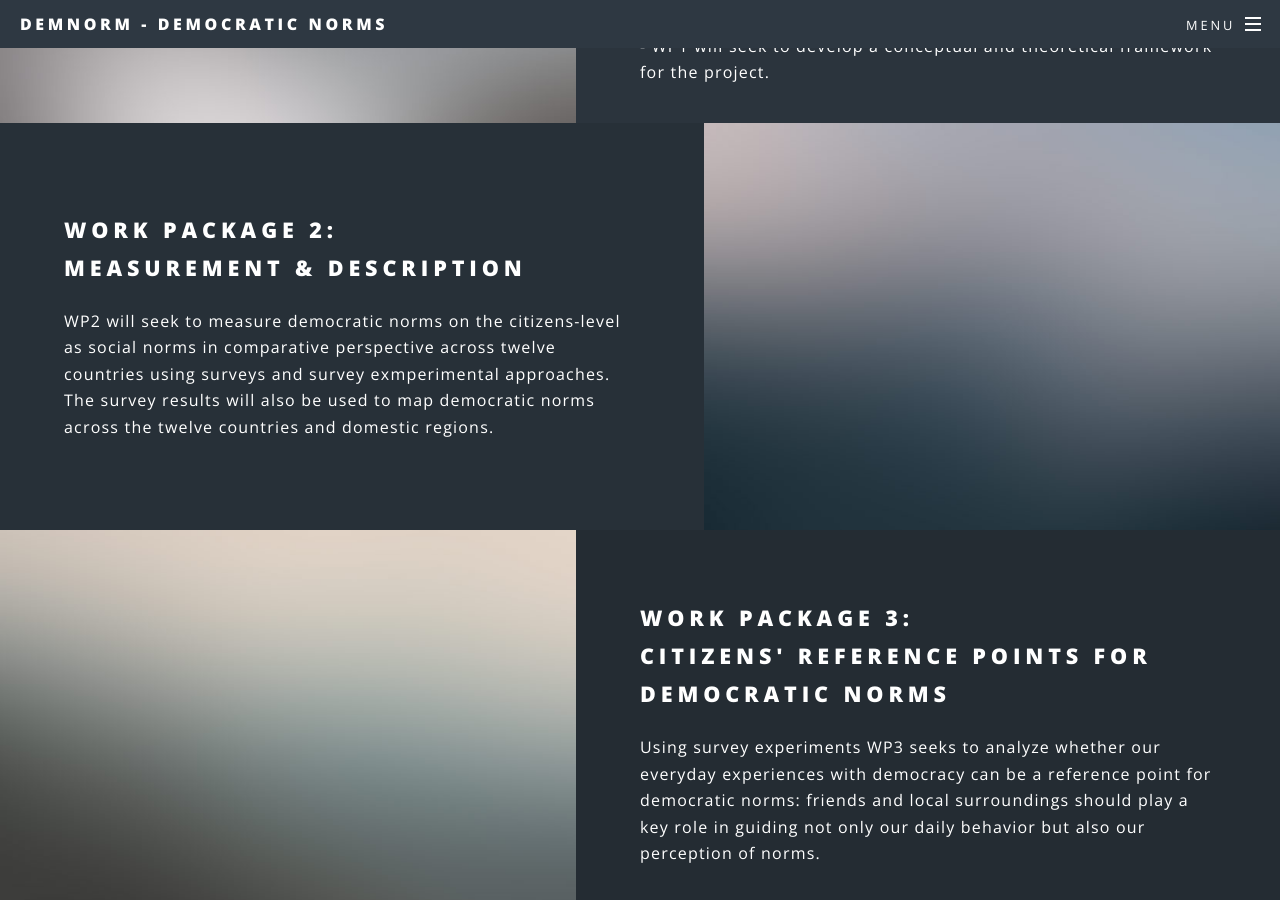
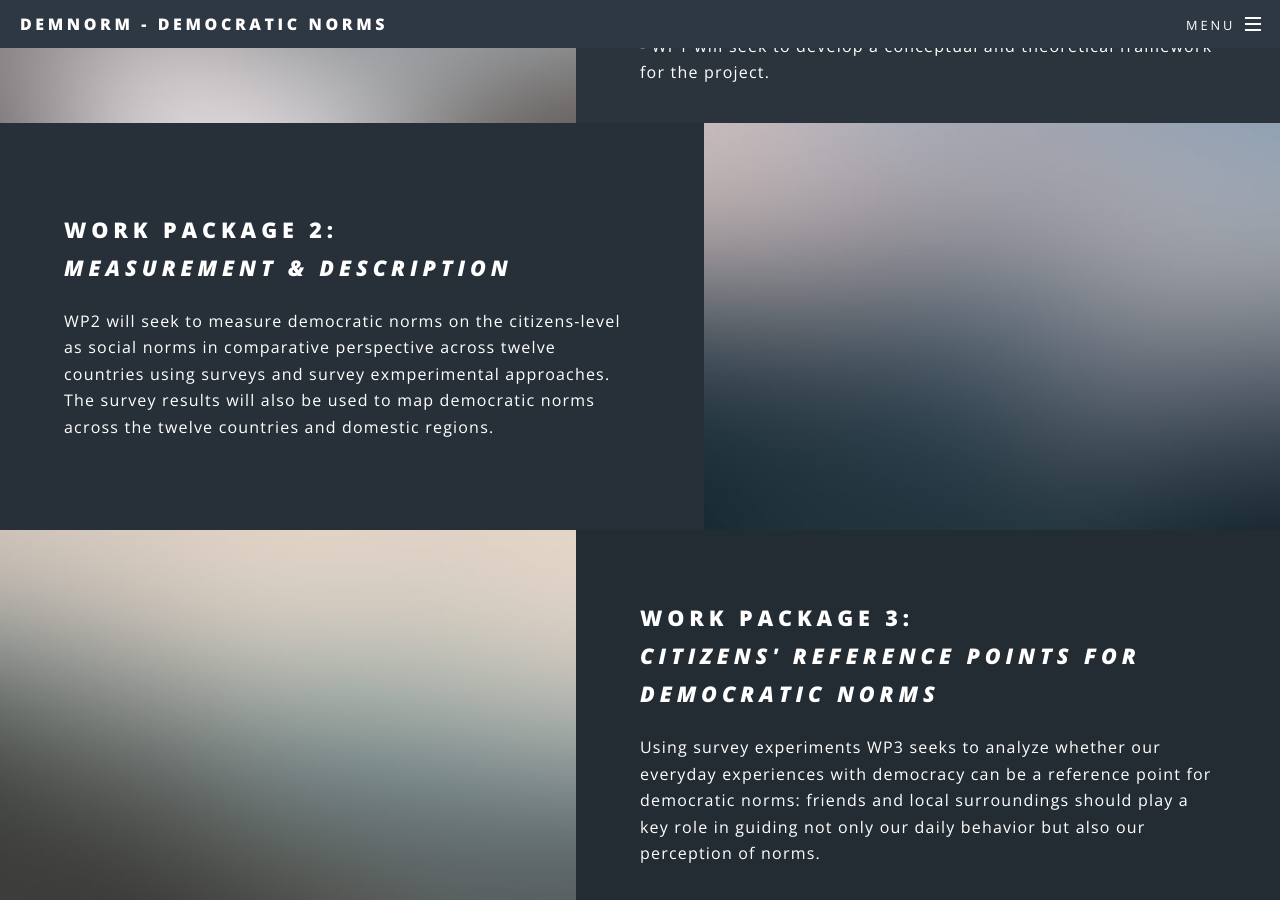
Before and after one commit to demnorm/demnorm.github.io, a Jekyll site: the page built from index.html, in a window 1280 px wide and 900 px high, scrolled down 1813 px. Built offline with Jekyll 4.4.1, drawn with Linux system fonts in a browser that asks for light colours.

```diff
--- a/index.html
+++ b/index.html
@@ -36,21 +36,21 @@ layout: landing
 						<section class="spotlight">
 							<div class="image"><img src="images/pic02.jpg" alt="" /></div><div class="content">
 								<h2>Work Package 2: <br />
-								measurement & description </h2>
+								<em>measurement & description</em> </h2>
 								<p> WP2 will seek to measure democratic norms on the citizens-level as social norms in comparative perspective across twelve countries using surveys and survey exmperimental approaches. The survey results will also be used to map democratic norms across the twelve countries and domestic regions. </p>
 							</div>
 						</section>
 						<section class="spotlight">
 							<div class="image"><img src="images/pic03.jpg" alt="" /></div><div class="content">
 								<h2>Work Package 3: <br />
-								citizens' reference points for democratic norms </h2>
+								<em>citizens' reference points for democratic norms</em> </h2>
 								<p>Using survey experiments WP3 seeks to analyze whether our everyday experiences with democracy can be a reference point for democratic norms: friends and local surroundings should play a key role in guiding not only our daily behavior but also our perception of norms.</p>
 							</div>
 						</section>
 						<section class="spotlight">
 							<div class="image"><img src="images/pic02.jpg" alt="" /></div><div class="content">
 								<h2>Work Package 4: <br />
-								elite communication and feedback to citizens </h2>
+								<em>elite communication and feedback to citizens</em> </h2>
 								<p> WP4 will analyze texts and speeches by political elites to study when and how elites actively break with social norms. Subsequently it will develop experiments to study the effect thereof on citizens perception of democratic norms.</p>
 							</div>
 						</section>
@@ -66,7 +66,7 @@ layout: landing
 							<ul class="features">
 								<li class="icon fa-paper-plane-o">
 									<h3>Daniel Bischof</h3>
-									<p>Principal Investigator <br /> Associate Professor, Aarhus University <br /> Ambizione Grant Holder, University of Zurich </p>
+									<p><b>Principal Investigator</b> <br /> Associate Professor, Aarhus University <br /> Ambizione Grant Holder, University of Zurich </p>
 								</li>
 								<li class="icon fa-laptop">
 									<h3>Postdoc 1</h3>
```
